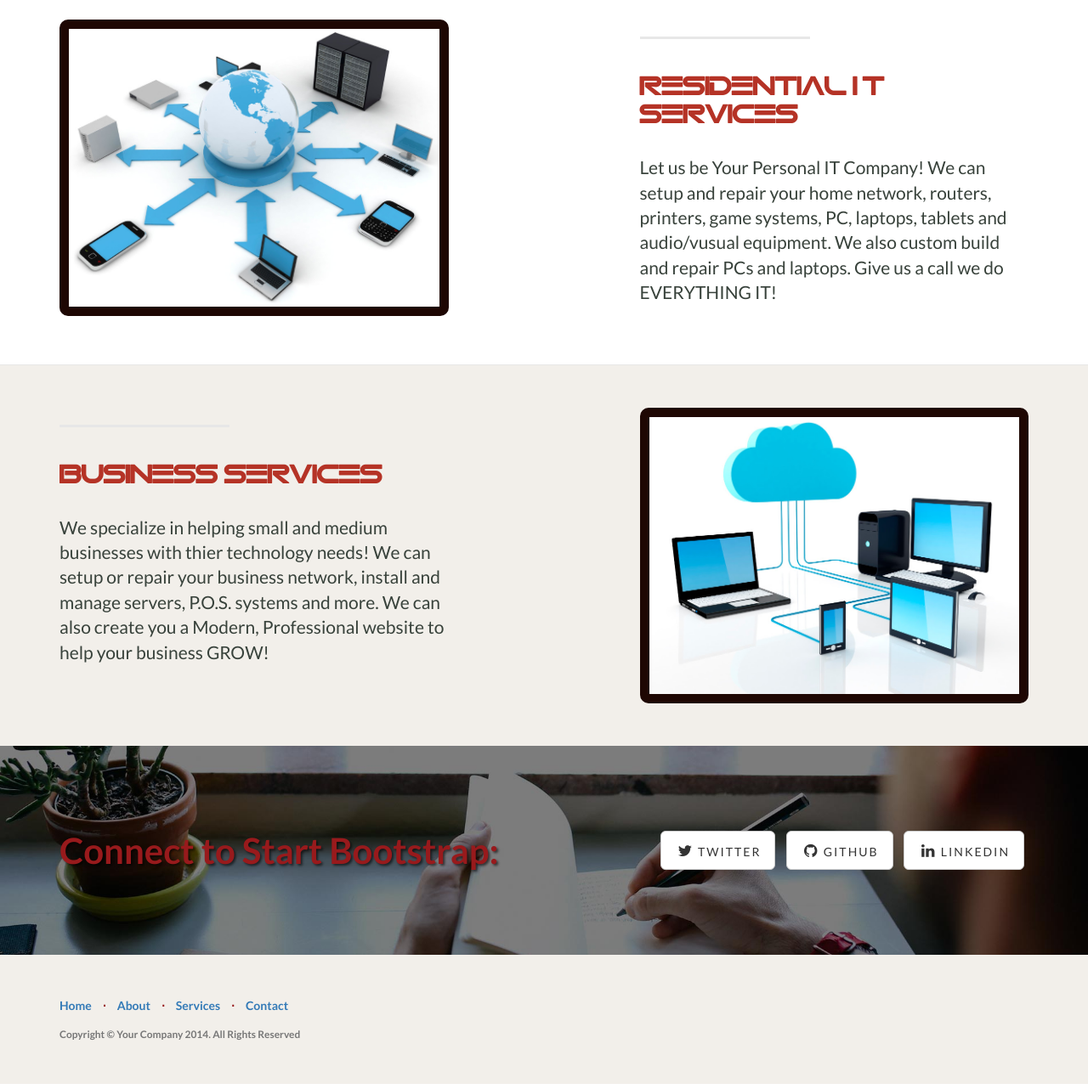
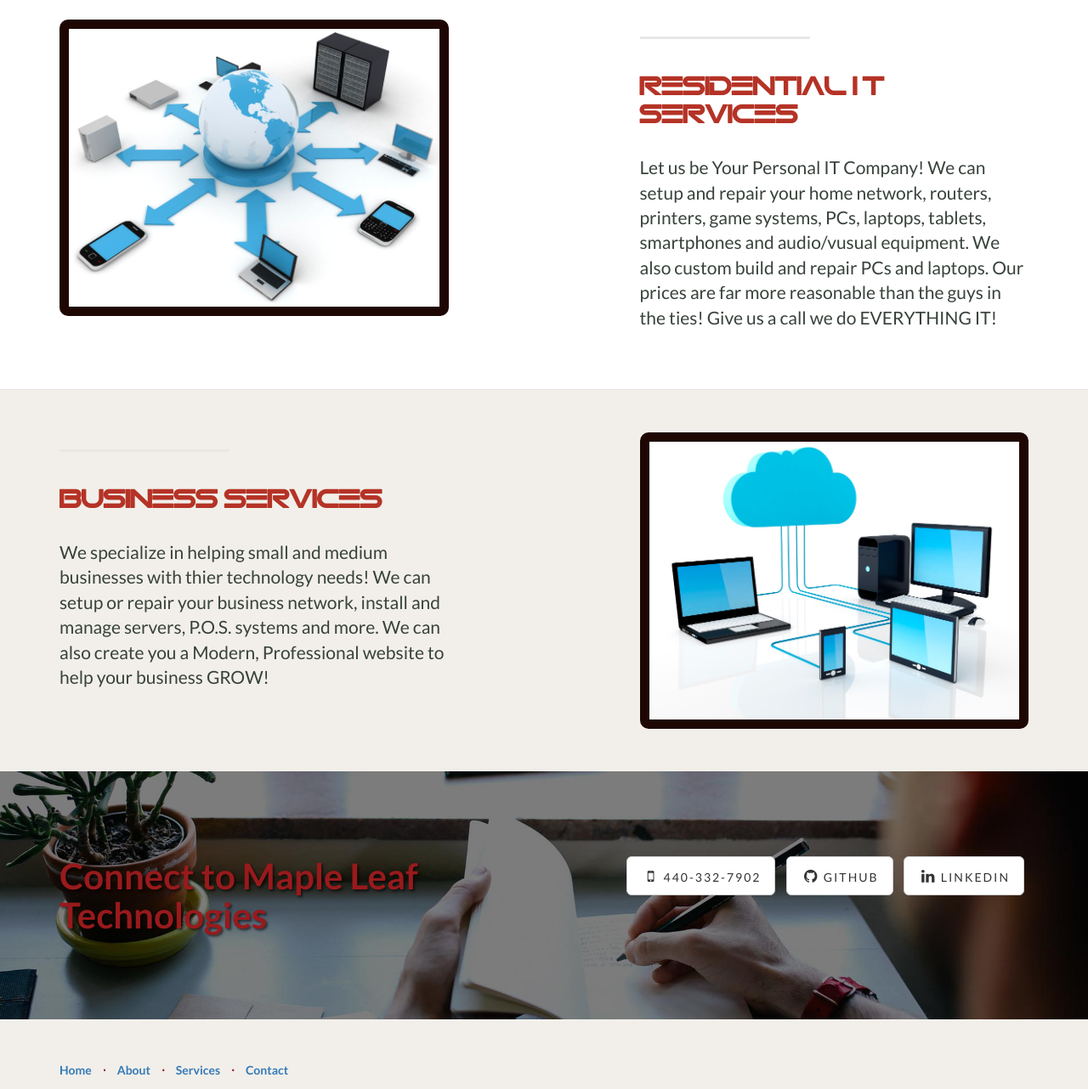
Before and after one commit to avanbox/leaf, a website: page app/index.html in a window 1280 px wide. Shown: the part 1379-2661 px from the top of the page at 85% size. Drawn offline with Linux system fonts and the light colour scheme.

Commit message:
updates
updates

```diff
--- a/app/index.html
+++ b/app/index.html
@@ -131,7 +131,7 @@
                     <hr class="section-heading-spacer">
                     <div class="clearfix"></div>
                     <h2 class="section-heading">Residential I.T. Services</h2>
-                    <p class="lead">Let us be Your Personal IT Company! We can setup and repair your home network, routers, printers, game systems, PC, laptops, tablets and audio/vusual equipment. We also custom build and repair PCs and laptops. Give us a call we do EVERYTHING IT!</p>
+                    <p class="lead">Let us be Your Personal IT Company! We can setup and repair your home network, routers, printers, game systems, PCs, laptops, tablets, smartphones and audio/vusual equipment. We also custom build and repair PCs and laptops. Our prices are far more reasonable than the guys in the ties! Give us a call we do EVERYTHING IT!</p>
                 </div>
                 <div class="col-lg-5 col-sm-pull-6  col-sm-6">
                     <img class="img-responsive fp-images" src="img/home-network-large-resize..jpg" alt="">
@@ -173,12 +173,12 @@
 
             <div class="row">
                 <div class="col-lg-6">
-                    <h2>Connect to Start Bootstrap:</h2>
+                    <h2>Connect to Maple Leaf Technologies</h2>
                 </div>
                 <div class="col-lg-6">
                     <ul class="list-inline banner-social-buttons">
-                        <li>
-                            <a href="https://twitter.com/SBootstrap" class="btn btn-default btn-lg"><i class="fa fa-twitter fa-fw"></i> <span class="network-name">Twitter</span></a>
+                        <li> <a href="tel:440-332-7902"></a>
+                            <a href="tel:440-332-7902" class="btn btn-default btn-lg"><i class="fa fa-mobile fa-fw"></i> <span class="network-name">440-332-7902</span></a>
                         </li>
                         <li>
                             <a href="https://github.com/IronSummitMedia/startbootstrap" class="btn btn-default btn-lg"><i class="fa fa-github fa-fw"></i> <span class="network-name">Github</span></a>
```
